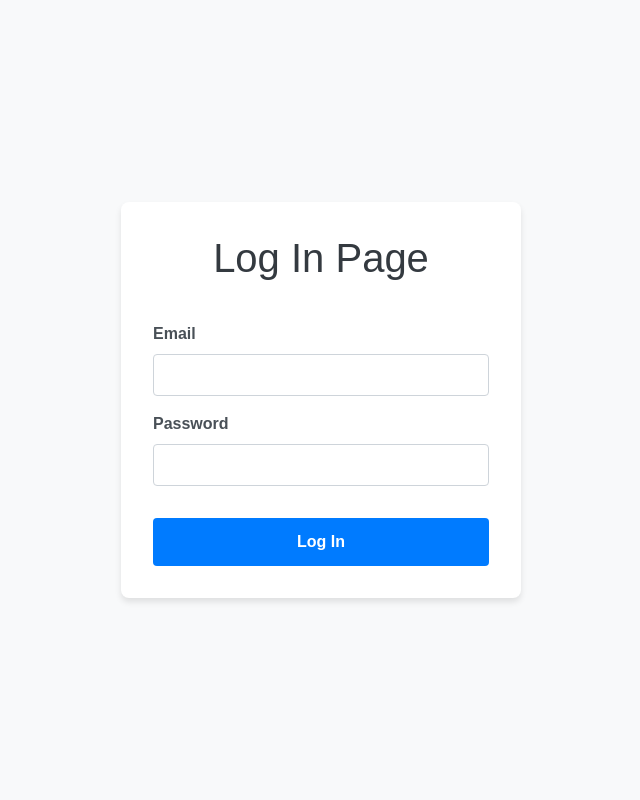
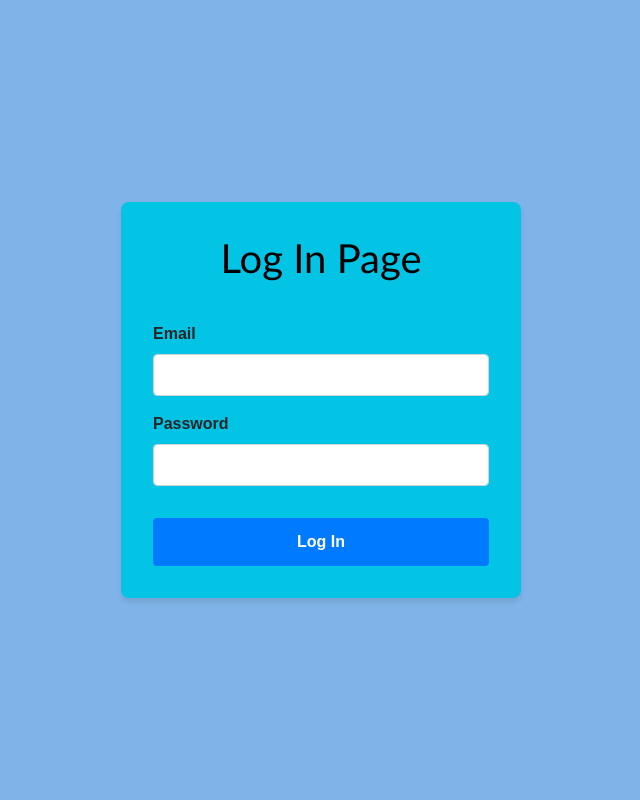
Before and after one commit to 0nlooker-max/Road-to-javaScript, a PHP site: page /login.html in a window 1280 px wide. Shown: the whole page, without its empty margins (319-959 px from the left). Run offline with PHP 8.4, Linux system fonts and the light colour scheme.

Commit message:
finalize login style

```diff
--- /dev/null
+++ b/login.js
@@ -0,0 +1 @@
+$
--- a/logstyle.css
+++ b/logstyle.css
@@ -1,6 +1,6 @@
 body {
     font-family: Arial, sans-serif;
-    background-color: #f8f9fa; /* Light gray background */
+    background-color: #80b4e9; /* Light gray background */
     margin: 0;
     padding: 0;
     display: flex;
@@ -10,7 +10,7 @@ body {
 }
 
 .container__login {
-    background-color: #ffffff; /* White background for the form */
+    background-color: #04c4e6; /* White background for the form */
     padding: 2rem;
     border-radius: 8px;
     box-shadow: 0 4px 6px rgba(0, 0, 0, 0.1); /* Subtle shadow */
@@ -21,12 +21,13 @@ body {
 h1 {
     text-align: center;
     margin-bottom: 1.5rem;
-    color: #343a40; /* Dark gray text */
+    font-family: 'Gill Sans', 'Gill Sans MT', Calibri, 'Trebuchet MS', sans-serif;
+    color: #000000; /* Dark gray text */
 }
 
 .form-label {
     font-weight: bold;
-    color: #495057; /* Slightly darker gray for labels */
+    color: #272525; /* Slightly darker gray for labels */
 }
 
 .form-control {
```
